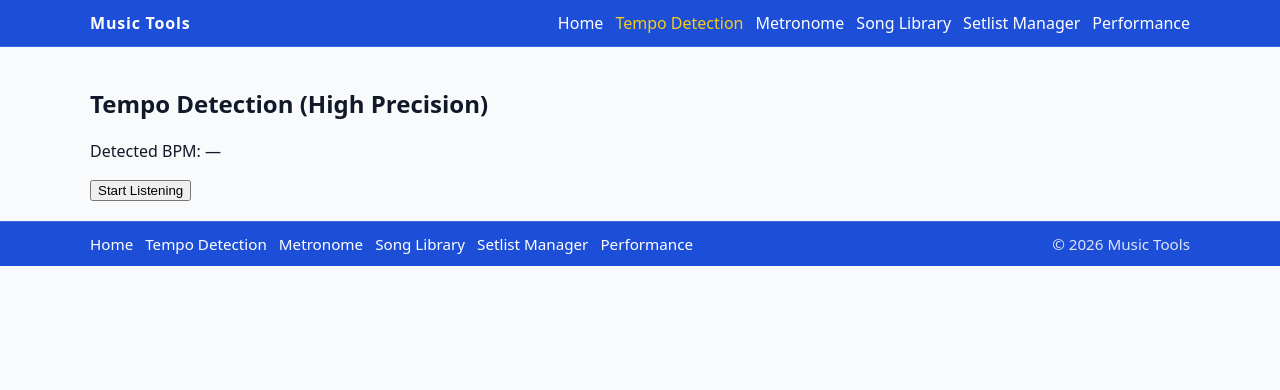
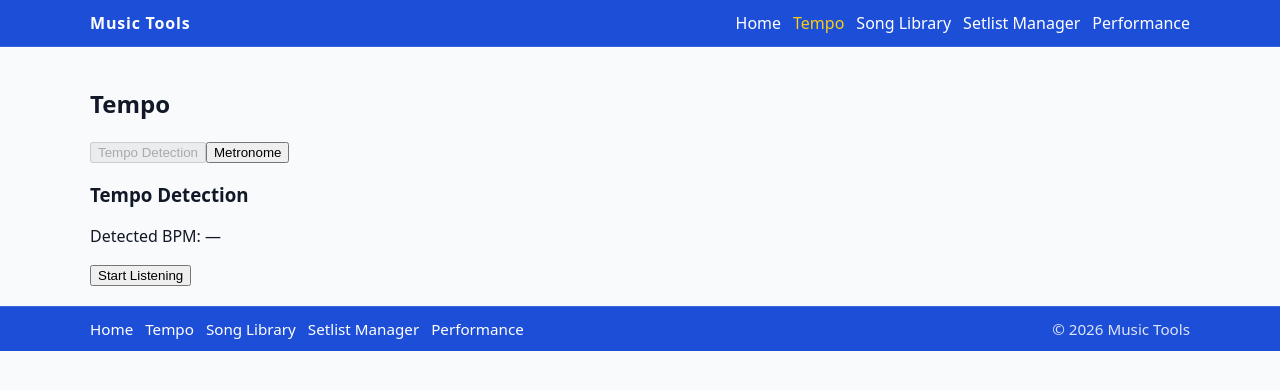
Before and after one commit to DickMarjanovic/nextjs-music-pwa, a Next.js app: page /modes/tempo in a window 1280 px wide. Shown: the top 390 px of the page. Built offline with nearby package versions, Linux system fonts and the light colour scheme; no server answers.

Commit message:
combine tempo detection and metronome pages

```diff
--- a/app/modes/tempo/page.tsx
+++ b/app/modes/tempo/page.tsx
@@ -1,23 +1,91 @@
 'use client'
-import { useState } from 'react'
+import { useEffect, useRef, useState } from 'react'
+import Metronome from '../../../src/utils/audio/metronome'
 import { detectTempo } from '../../../src/utils/audio/tempoDetector'
 
 export default function TempoPage() {
-  const [bpm, setBpm] = useState<number | null>(null)
+  const [activeTab, setActiveTab] = useState<'detect' | 'metronome'>('detect')
+  const [detectedBpm, setDetectedBpm] = useState<number | null>(null)
   const [listening, setListening] = useState(false)
+  const [metronomeBpm, setMetronomeBpm] = useState(120)
+  const [playing, setPlaying] = useState(false)
+  const [perfMode, setPerfMode] = useState(false)
+  const [beatsPerBar] = useState(4)
+  const metronomeRef = useRef<Metronome | null>(null)
 
-  async function start() {
+  useEffect(() => {
+    metronomeRef.current = new Metronome()
+    metronomeRef.current.setBpm(metronomeBpm)
+
+    return () => metronomeRef.current?.dispose()
+  }, [])
+
+  useEffect(() => {
+    metronomeRef.current?.setBpm(metronomeBpm)
+  }, [metronomeBpm])
+
+  async function startDetection() {
     setListening(true)
-    const estimated = await detectTempo((value) => setBpm(value))
-    if (estimated) setBpm(estimated)
+    const estimated = await detectTempo((value) => setDetectedBpm(value))
+    if (estimated) setDetectedBpm(estimated)
     setListening(false)
+  }
+
+  function toggleMetronome() {
+    if (playing) metronomeRef.current?.stop()
+    else metronomeRef.current?.start({ performanceMode: perfMode, beatsPerBar })
+    setPlaying(!playing)
   }
 
   return (
     <div>
-      <h2>Tempo Detection (High Precision)</h2>
-      <p>Detected BPM: {bpm ?? '—'}</p>
-      <button onClick={start} disabled={listening}>{listening ? 'Listening…' : 'Start Listening'}</button>
+      <h2>Tempo</h2>
+      <nav style={{ marginBottom: '1rem' }}>
+        <button type="button" onClick={() => setActiveTab('detect')} disabled={activeTab === 'detect'}>
+          Tempo Detection
+        </button>
+        <button type="button" onClick={() => setActiveTab('metronome')} disabled={activeTab === 'metronome'}>
+          Metronome
+        </button>
+      </nav>
+
+      {activeTab === 'detect' ? (
+        <section>
+          <h3>Tempo Detection</h3>
+          <p>Detected BPM: {detectedBpm ?? '—'}</p>
+          <button onClick={startDetection} disabled={listening}>
+            {listening ? 'Listening…' : 'Start Listening'}
+          </button>
+          {detectedBpm ? (
+            <p>
+              Use this tempo in the metronome: <button type="button" onClick={() => setMetronomeBpm(detectedBpm)}>Apply BPM</button>
+            </p>
+          ) : null}
+        </section>
+      ) : (
+        <section>
+          <h3>Metronome</h3>
+          <div>
+            <label>
+              BPM:
+              <input
+                type="number"
+                value={metronomeBpm}
+                min={30}
+                max={300}
+                onChange={(e) => setMetronomeBpm(Number(e.target.value))}
+              />
+            </label>
+          </div>
+          <div>
+            <label>
+              Performance Mode (silent after 8 bars):
+              <input type="checkbox" checked={perfMode} onChange={(e) => setPerfMode(e.target.checked)} />
+            </label>
+          </div>
+          <button onClick={toggleMetronome}>{playing ? 'Stop' : 'Start'}</button>
+        </section>
+      )}
     </div>
   )
 }
--- a/app/page.tsx
+++ b/app/page.tsx
@@ -4,10 +4,9 @@ export default function Home() {
   return (
     <div>
       <h1>Music Tools PWA</h1>
-      <p>Modes: Tempo Detection, Metronome, Library, Setlist Manager, Performance</p>
+      <p>Modes: Tempo, Library, Setlist Manager, Performance</p>
       <ul>
-        <li><Link href="/modes/tempo">Tempo Detection</Link></li>
-        <li><Link href="/modes/metronome">Metronome</Link></li>
+        <li><Link href="/modes/tempo">Tempo</Link></li>
         <li><Link href="/modes/library">Song Library</Link></li>
         <li><Link href="/modes/setlist">Setlist Manager</Link></li>
         <li><Link href="/modes/performance">Performance</Link></li>
--- a/src/config/nav.ts
+++ b/src/config/nav.ts
@@ -1,7 +1,6 @@
 export const navItems = [
   { id: 'home', label: 'Home', href: '/' },
-  { id: 'tempo', label: 'Tempo Detection', href: '/modes/tempo' },
-  { id: 'metronome', label: 'Metronome', href: '/modes/metronome' },
+  { id: 'tempo', label: 'Tempo', href: '/modes/tempo' },
   { id: 'library', label: 'Song Library', href: '/modes/library' },
   { id: 'setlist', label: 'Setlist Manager', href: '/modes/setlist' },
   { id: 'performance', label: 'Performance', href: '/modes/performance' },
```
Also changed, not shown: app/modes/metronome/page.tsx (+7 -30 lines), public/sw.js.
